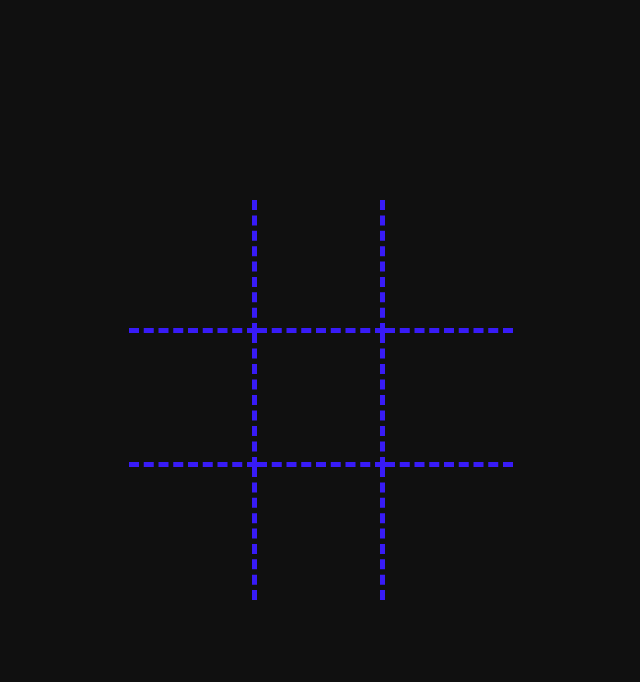
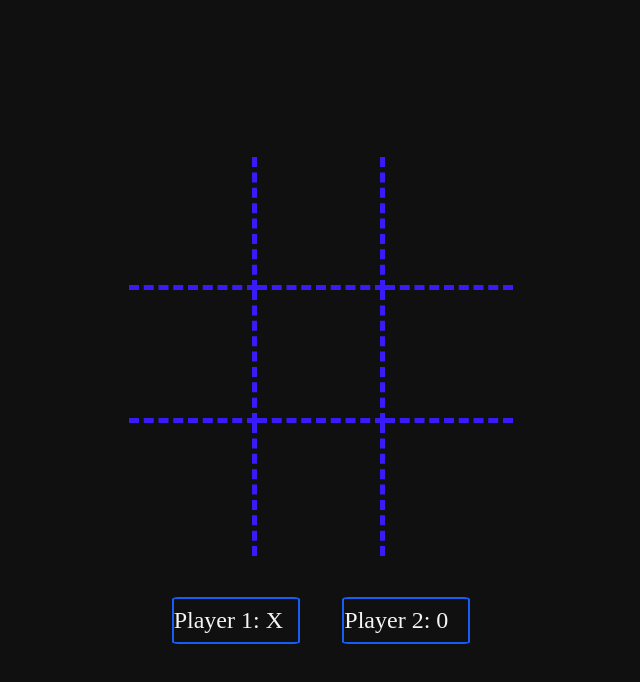
Before and after one commit to nomsou/TicTacToe-React, a React (Vite) app: page / in a window 1280 px wide. Shown: the top 682 px of the page, without its empty margins (319-959 px from the left). Built offline with nearby package versions, Linux system fonts and the light colour scheme; a web font is replaced by a local one.

Commit message:
modified:   src/App.jsx 	modified:   src/Board.jsx 	modified:   src/Players.jsx 	modified:   src/css/players.css

```diff
--- a/src/App.jsx
+++ b/src/App.jsx
@@ -1,6 +1,7 @@
 import { useState } from 'react'
 import './css/App.css';
 import Board from './Board'
+import Players from './Players'
 
 function App() {
   const [count, setCount] = useState(0)
@@ -8,6 +9,7 @@ function App() {
   return (
     <div className="App">
       <Board />
+      <Players />
     </div>
   )
 }
--- a/src/Board.jsx
+++ b/src/Board.jsx
@@ -4,15 +4,24 @@ import './css/board.css'
 const Board = () => {
   return (
     <div className="board">
-      <div className="input input1"></div>
-      <div className="input input2"></div>
-      <div className="input input3"></div>
-      <div className="input input4"></div>
-      <div className="input input5"></div>
-      <div className="input input6"></div>
-      <div className="input input7"></div>
-      <div className="input input8"></div>
-      <div className="input input9"></div>
+      <div className="input input1"
+          onClick={() => Draw(0)}></div>
+      <div className="input input2"
+          onClick={() => Draw(1)}></div>
+      <div className="input input3"
+          onClick={() => Draw(2)}></div>
+      <div className="input input4"
+          onClick={() => Draw(3)}></div>
+      <div className="input input5"
+          onClick={() => Draw(4)}></div>
+      <div className="input input6"
+          onClick={() => Draw(5)}></div>
+      <div className="input input7"
+          onClick={() => Draw(6)}></div>
+      <div className="input input8"
+          onClick={() => Draw(7)}></div>
+      <div className="input input9"
+          onClick={() => Draw(8)}></div>
     </div>
   )
 }
--- a/src/Players.jsx
+++ b/src/Players.jsx
@@ -1,10 +1,11 @@
 import React from 'react'
+import './css/players.css'
 
 const Players = () => {
   return (
     <div className='players'>
-      <div className="player">Player: X</div>
-      <div className="player">Player: 0</div>
+      <div className="player">Player 1: X</div>
+      <div className="player">Player 2: 0</div>
     </div>
   )
 }
--- a/src/css/players.css
+++ b/src/css/players.css
@@ -0,0 +1,18 @@
+.players{
+  width: 30vw;
+  display: flex;
+  justify-content: space-evenly;
+  align-items: center;
+  color: whitesmoke;
+}
+
+.player{
+  border: 2px solid #195ef4;
+  border-radius: 5%;
+  padding: .5rem 0;
+  display: flex;
+  font-size: 1.5rem;
+  justify-content: cnter;
+  align-items: center;
+  width: 10vw;
+}
```
